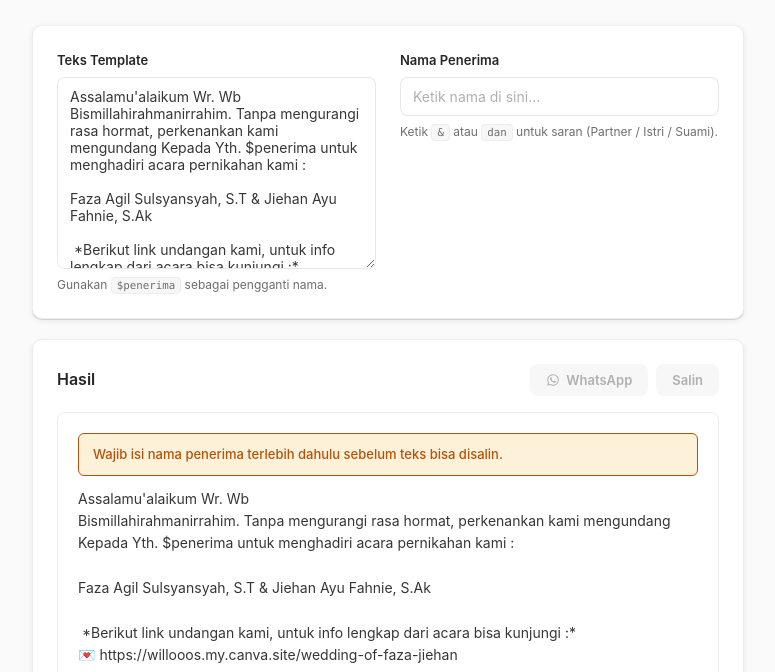
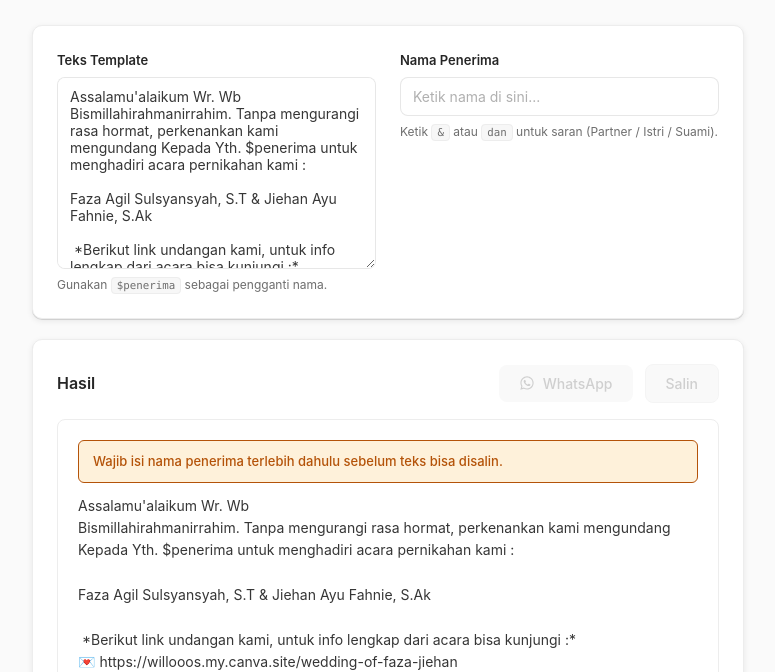
Before and after one commit to mfrhnfzn/template-undangan, a plain HTML site: page index.html in a window 1280 px wide. Shown: the part 128-800 px from the top of the page, without its empty margins (252-1027 px from the left). Drawn offline with Linux system fonts and the light colour scheme; a small style sheet from the web is missing.

Commit message:
Update UI components and styling with enhanced button states and preview functionality
Key features implemented:
- Updated .gitignore with comprehensive file exclusion patterns for builds, dependencies, logs, and system files
- Enhanced css/components.css with improved button styles, focus states, disabled states, and WhatsApp button variants
- Modified index.html to include secondary button styling for copy functionality and updated SVG icon sizing
- Integrated proper button state management and visual feedback for user interactions

The changes provide a more polished UI experience with better accessibility, consistent styling, and improved user feedback mechanisms.

```diff
--- a/css/components.css
+++ b/css/components.css
@@ -74,74 +74,92 @@
   color: var(--kumo-text-subtle);
 }
 
+/* Kumo UI Button - Primary */
 .btn {
   display: inline-flex;
   align-items: center;
   justify-content: center;
-  gap: 6px;
+  gap: 8px;
   font-family: inherit;
-  font-size: 13px;
-  font-weight: 600;
+  font-size: 14px;
+  font-weight: 500;
   color: #ffffff;
-  background: var(--kumo-blue);
+  background: var(--kumo-brand);
   border: none;
   border-radius: var(--kumo-radius-md);
-  padding: 8px 16px;
+  padding: 10px 20px;
   cursor: pointer;
-  transition: background-color 0.15s ease;
+  transition: all 0.15s ease;
+  box-shadow: 0 1px 2px rgba(0, 0, 0, 0.05);
 }
 
 .btn:hover {
-  background: var(--kumo-blue-hover);
+  background: var(--kumo-brand-hover);
+  box-shadow: 0 2px 4px rgba(0, 0, 0, 0.08);
 }
 
 .btn:focus-visible {
   outline: none;
-  box-shadow: 0 0 0 3px rgba(37, 99, 235, 0.35);
+  box-shadow: 0 0 0 2px #ffffff, 0 0 0 4px var(--kumo-brand);
 }
 
 .btn:active {
-  transform: translateY(1px);
+  transform: scale(0.98);
 }
 
 .btn-group {
   display: flex;
   align-items: center;
-  gap: 8px;
+  gap: 12px;
   flex-wrap: wrap;
 }
 
 .btn-icon {
   flex-shrink: 0;
+  width: 16px;
+  height: 16px;
 }
 
 .btn--whatsapp {
   background: var(--kumo-whatsapp);
+  box-shadow: 0 1px 2px rgba(0, 0, 0, 0.05);
 }
 
 .btn--whatsapp:hover {
   background: var(--kumo-whatsapp-hover);
+  box-shadow: 0 2px 4px rgba(0, 0, 0, 0.08);
 }
 
 .btn--whatsapp:focus-visible {
-  box-shadow: 0 0 0 3px rgba(37, 211, 102, 0.35);
+  box-shadow: 0 0 0 2px #ffffff, 0 0 0 4px var(--kumo-whatsapp);
 }
 
-.btn--success {
-  background: var(--kumo-success);
+.btn--secondary {
+  background: var(--kumo-base);
+  color: var(--kumo-text-default);
+  border: 1px solid var(--kumo-line);
+  box-shadow: 0 1px 2px rgba(0, 0, 0, 0.05);
 }
 
-.btn--success:hover {
-  background: var(--kumo-success);
+.btn--secondary:hover {
+  background: var(--kumo-tint);
+  border-color: var(--kumo-text-inactive);
+  box-shadow: 0 2px 4px rgba(0, 0, 0, 0.08);
+}
+
+.btn--secondary:focus-visible {
+  box-shadow: 0 0 0 2px #ffffff, 0 0 0 4px var(--kumo-focus);
 }
 
 .btn:disabled,
 .btn--whatsapp:disabled {
   color: var(--kumo-text-placeholder);
-  background: var(--kumo-tint);
+  background: var(--kumo-recessed);
+  border-color: var(--kumo-hairline);
   cursor: not-allowed;
   transform: none;
   box-shadow: none;
+  opacity: 0.6;
 }
 
 .suggest {
--- a/index.html
+++ b/index.html
@@ -80,8 +80,8 @@ Faza &amp; Jiehan</textarea>
                 <svg
                   class="btn-icon"
                   viewBox="0 0 24 24"
-                  width="14"
-                  height="14"
+                  width="16"
+                  height="16"
                   fill="currentColor"
                   aria-hidden="true"
                 >
@@ -91,7 +91,7 @@ Faza &amp; Jiehan</textarea>
                 </svg>
                 <span id="share-wa-label">WhatsApp</span>
               </button>
-              <button class="btn" id="copy-btn" type="button">
+              <button class="btn btn--secondary" id="copy-btn" type="button">
                 <span id="copy-label">Salin</span>
               </button>
             </div>
```
Also changed, not shown: 1 other file.
